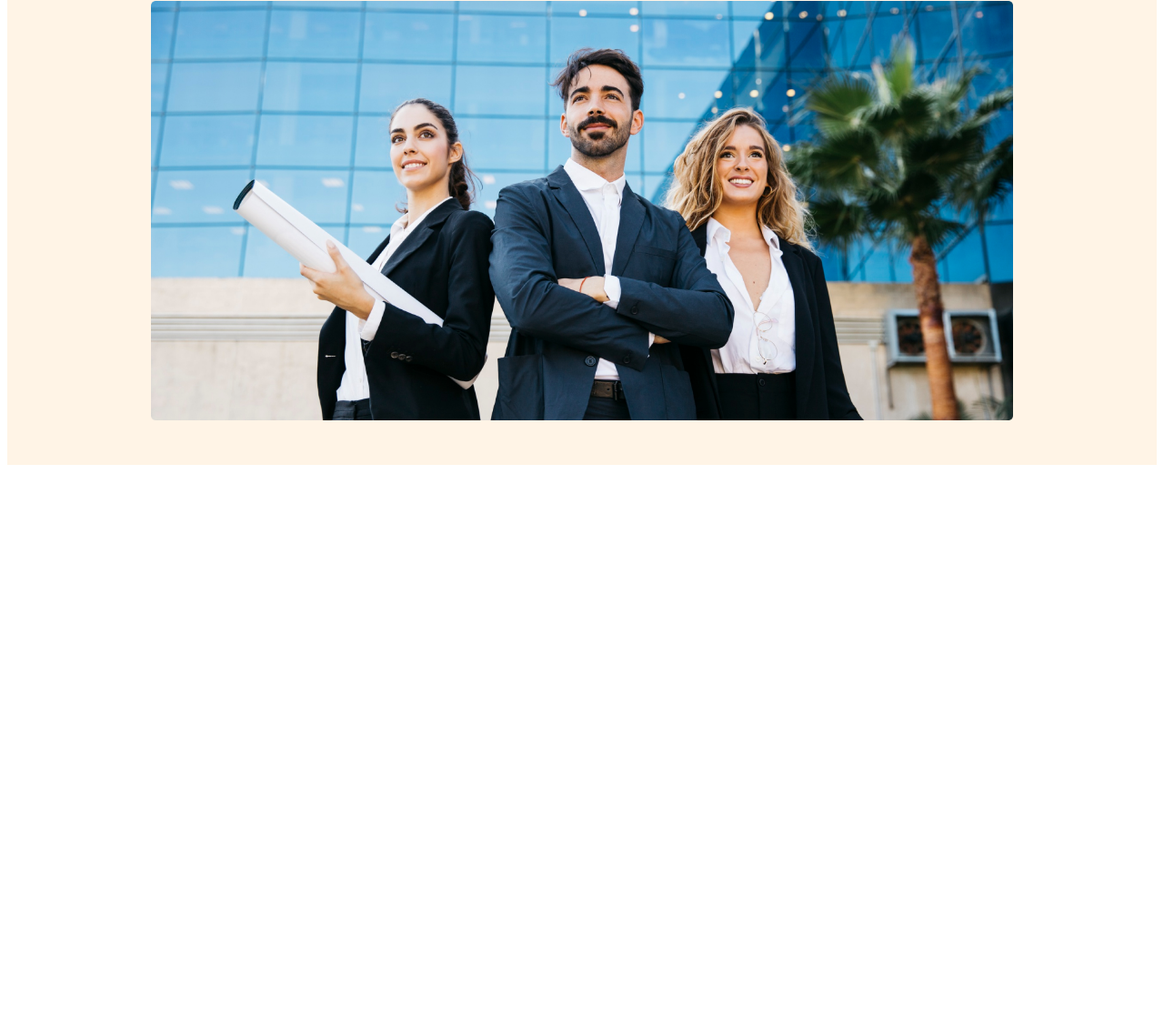
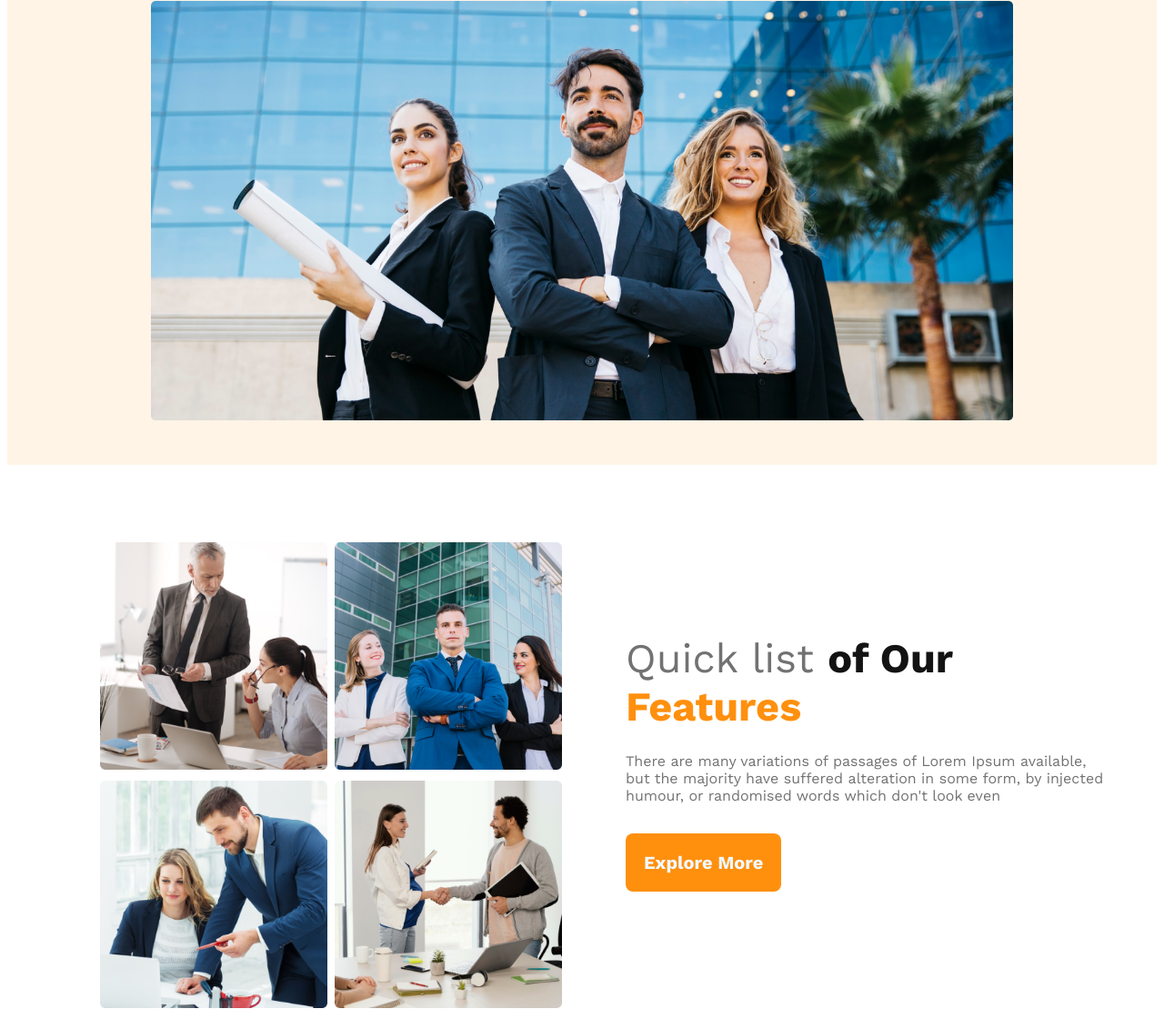
Before and after one commit to joychandragope/planet-architects, a plain HTML site: page index.html in a window 1280 px wide. Shown: the part 574-1694 px from the top of the page at 91% size. Before the commit the page ends 1093 px from the top, so only its background shows below. Drawn offline with nearby package versions, Linux system fonts and the light colour scheme; a web font is replaced by a local one.

Commit message:
quick list feature section done

```diff
--- a/index.html
+++ b/index.html
@@ -39,6 +39,31 @@
             </div>
 
         </section>
+        <!-- Quick list of Features -->
+        <section class="quick-list">
+            <div class="teams">
+                <div>
+                    <img src="./images/team1.png" alt="">
+                </div>
+                <div>
+                    <img src="./images/team2.png" alt="">
+                </div>
+                <div>
+                    <img src="./images/team3.png" alt="">
+                </div>
+                <div>
+                    <img src="./images/team4.png" alt="">
+                </div>
+
+
+
+            </div>
+            <div class="quick-list-caption">
+                <h1><span id="quick-list-title">Quick list </span> <span id="of-our-text">of Our </span><span id="text-features">Features</span></h1>
+                <p>There are many variations of passages of Lorem Ipsum available, but the majority have suffered alteration in some form, by injected humour, or randomised words which don't look even</p>
+                <button>Explore More</button>
+            </div>
+        </section>
     </main>
     <footer></footer>
 </body>
--- a/style.css
+++ b/style.css
@@ -15,7 +15,9 @@ button{
     margin-bottom: 50px;
     font-size: 20px;
 }
-
+.body-margin{
+    margin: 0 240px;
+}
 /* Navigation Bar  */
 .nav-tag{
     display: flex;
@@ -40,6 +42,7 @@ button{
     flex-direction: column;
     align-items: center;
     background: rgba(255, 144, 14, 0.1);
+    margin-bottom: 85px;
 
 }
 .heading{
@@ -66,3 +69,47 @@ button{
 .banner img {
     width: 75%;
 }
+
+/* Quick list of Features */
+.quick-list{
+    display: flex;
+    align-items: center;
+    justify-content: center;
+}
+.teams{
+    display: grid;
+    grid-template-columns: repeat(2, 1fr);
+    column-gap: 8px;
+    row-gap: 8px;
+    margin-left: 55px;
+}
+.teams img{
+    width: 250px;
+    height: 250px;
+}
+
+.quick-list-caption{
+    margin-left: 70px;
+    width: 537px;
+}
+#quick-list-title{
+    font-weight: 500;
+    font-size: 45px;
+    color: #727272;
+}
+#of-our-text{
+    font-weight: 700;
+    font-size: 45px;
+    color: #131313;
+}
+#text-features{
+    font-weight: 700;
+    font-size: 45px;
+    color: #FF900E;
+}
+
+.quick-list-caption p{
+    color: #727272;
+    margin-bottom: 32px;
+    margin-top: 24px;
+}
```
